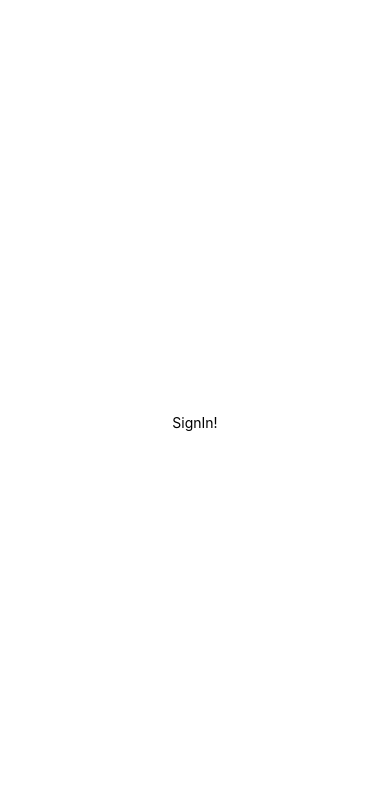
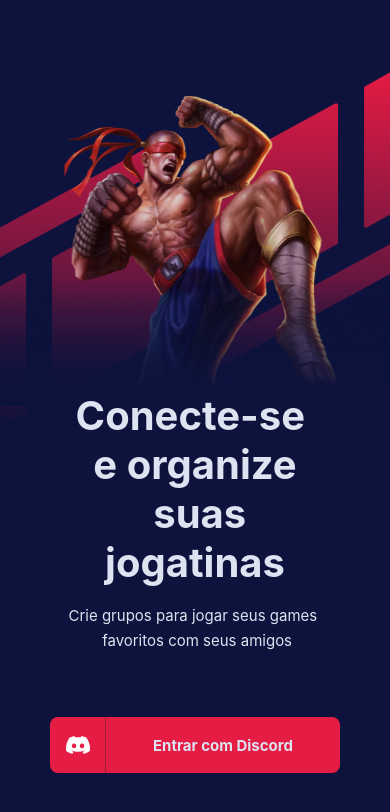
Before and after one commit to rafashiga/nlw-gameplay, a React Native app: screen / in a window 390 px wide. Shown: the top 812 px of the page. Built offline with nearby package versions, Linux system fonts and the light colour scheme.

Commit message:
feat: add sign in page

```diff
--- a/app.json
+++ b/app.json
@@ -8,7 +8,7 @@
     "splash": {
       "image": "./assets/splash.png",
       "resizeMode": "contain",
-      "backgroundColor": "#0D133E"
+      "backgroundColor": "#0D133D"
     },
     "updates": {
       "fallbackToCacheTimeout": 0
--- /dev/null
+++ b/src/@types/png.d.ts
@@ -0,0 +1 @@
+declare module '*.png';
--- /dev/null
+++ b/src/components/ButtonIcon/index.tsx
@@ -0,0 +1,26 @@
+import React from 'react';
+import {
+	View,
+	TouchableOpacity,
+	TouchableOpacityProps,
+	Text,
+	Image,
+} from 'react-native';
+
+import DiscordImg from '../../assets/discord.png';
+import { styles } from './styles';
+
+interface ButtonIconProps extends TouchableOpacityProps {
+	title: string;
+}
+
+export const ButtonIcon = ({ title, ...rest }: ButtonIconProps) => {
+	return (
+		<TouchableOpacity style={styles.container} {...rest}>
+			<View style={styles.iconWrapper}>
+				<Image source={DiscordImg} style={styles.icon} />
+			</View>
+			<Text style={styles.title}>{title}</Text>
+		</TouchableOpacity>
+	);
+};
--- /dev/null
+++ b/src/components/ButtonIcon/styles.ts
@@ -0,0 +1,32 @@
+import { StyleSheet } from 'react-native';
+import { theme } from '../../global/styles/theme';
+
+export const styles = StyleSheet.create({
+	container: {
+		width: '100%',
+		height: 56,
+		flexDirection: 'row',
+		alignItems: 'center',
+		backgroundColor: theme.colors.primary,
+		borderRadius: 8,
+	},
+	iconWrapper: {
+		width: 56,
+		height: 56,
+		justifyContent: 'center',
+		alignItems: 'center',
+		borderRightWidth: 1,
+		borderColor: theme.colors.line,
+	},
+	icon: {
+		width: 24,
+		height: 18,
+	},
+	title: {
+		flex: 1,
+		color: theme.colors.heading,
+		textAlign: 'center',
+		fontSize: 15,
+		fontWeight: 'bold',
+	},
+});
--- /dev/null
+++ b/src/global/styles/theme.ts
@@ -0,0 +1,8 @@
+export const theme = {
+	colors: {
+		background: '#0D133D',
+		heading: '#DDE3F0',
+		primary: '#E51C44',
+		line: '#991F36',
+	},
+};
--- a/src/screens/SignIn/index.tsx
+++ b/src/screens/SignIn/index.tsx
@@ -1,13 +1,31 @@
 import React from 'react';
-import { View, Text } from 'react-native';
+import { View, Text, Image, StatusBar } from 'react-native';
+import { ButtonIcon } from '../../components/ButtonIcon';
+import IllustrationImg from '../../assets/illustration.png';
 import { styles } from './styles';
-
-// import { Container } from './styles';
 
 export const SignIn = () => {
 	return (
 		<View style={styles.container}>
-			<Text>SignIn!</Text>
+			<StatusBar
+				barStyle='light-content'
+				backgroundColor='transparent'
+				translucent
+			/>
+			<Image
+				source={IllustrationImg}
+				style={styles.image}
+				resizeMode='stretch'
+			/>
+			<View style={styles.content}>
+				<Text style={styles.title}>
+					Conecte-se {`\n`} e organize {`\n`} suas jogatinas
+				</Text>
+				<Text style={styles.subtitle}>
+					Crie grupos para jogar seus games {`\n`} favoritos com seus amigos
+				</Text>
+				<ButtonIcon title='Entrar com Discord' activeOpacity={0.7} />
+			</View>
 		</View>
 	);
 };
--- a/src/screens/SignIn/styles.ts
+++ b/src/screens/SignIn/styles.ts
@@ -1,9 +1,33 @@
 import { StyleSheet } from 'react-native';
+import { theme } from '../../global/styles/theme';
 
 export const styles = StyleSheet.create({
 	container: {
 		flex: 1,
 		justifyContent: 'center',
 		alignItems: 'center',
+		backgroundColor: theme.colors.background,
+	},
+	image: {
+		width: '100%',
+		height: 360,
+	},
+	content: {
+		marginTop: -40,
+		paddingHorizontal: 50,
+	},
+	title: {
+		color: theme.colors.heading,
+		textAlign: 'center',
+		fontSize: 40,
+		fontWeight: 'bold',
+		marginBottom: 16,
+	},
+	subtitle: {
+		color: theme.colors.heading,
+		textAlign: 'center',
+		fontSize: 15,
+		lineHeight: 25,
+		marginBottom: 64,
 	},
 });
```
